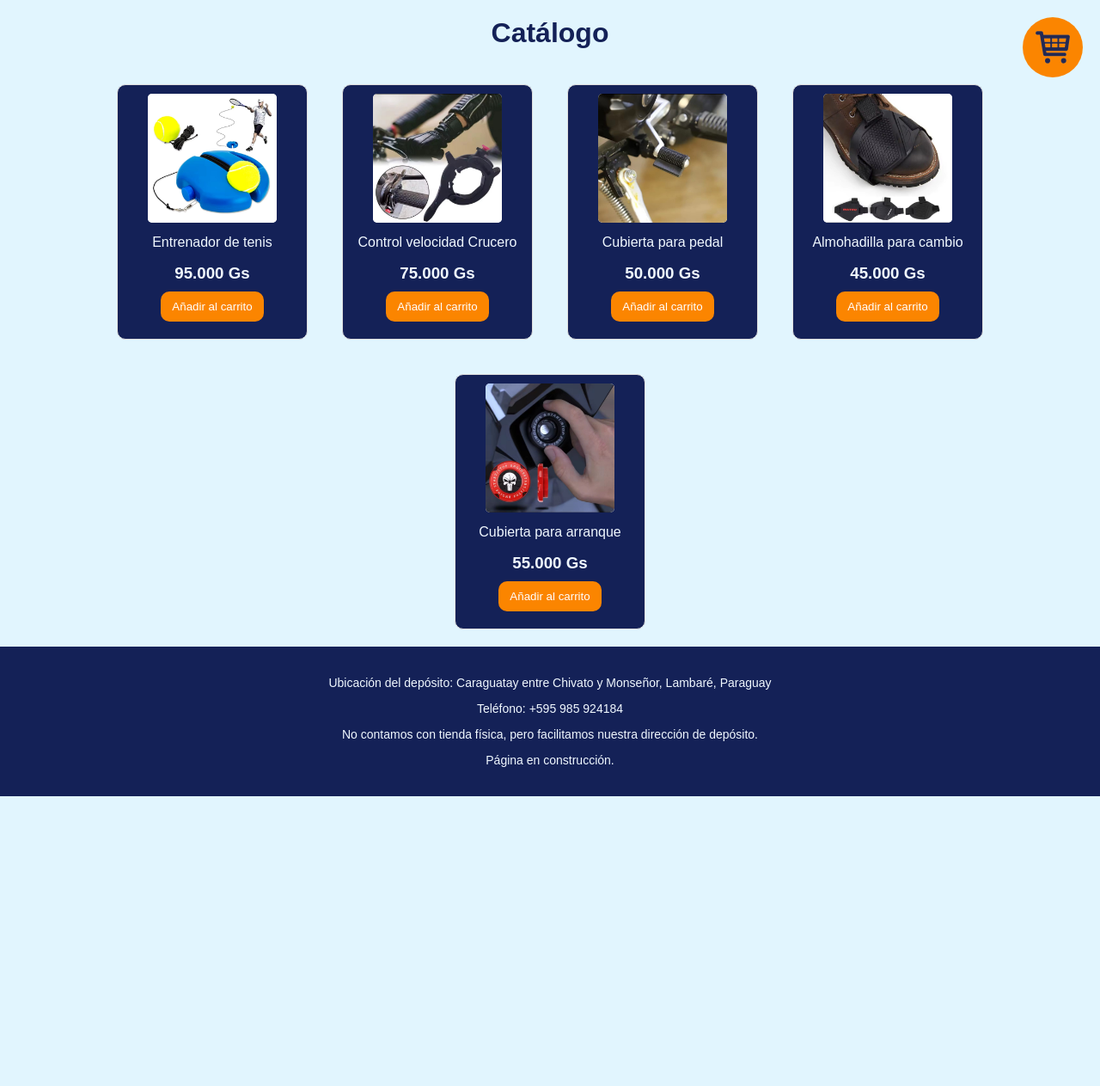
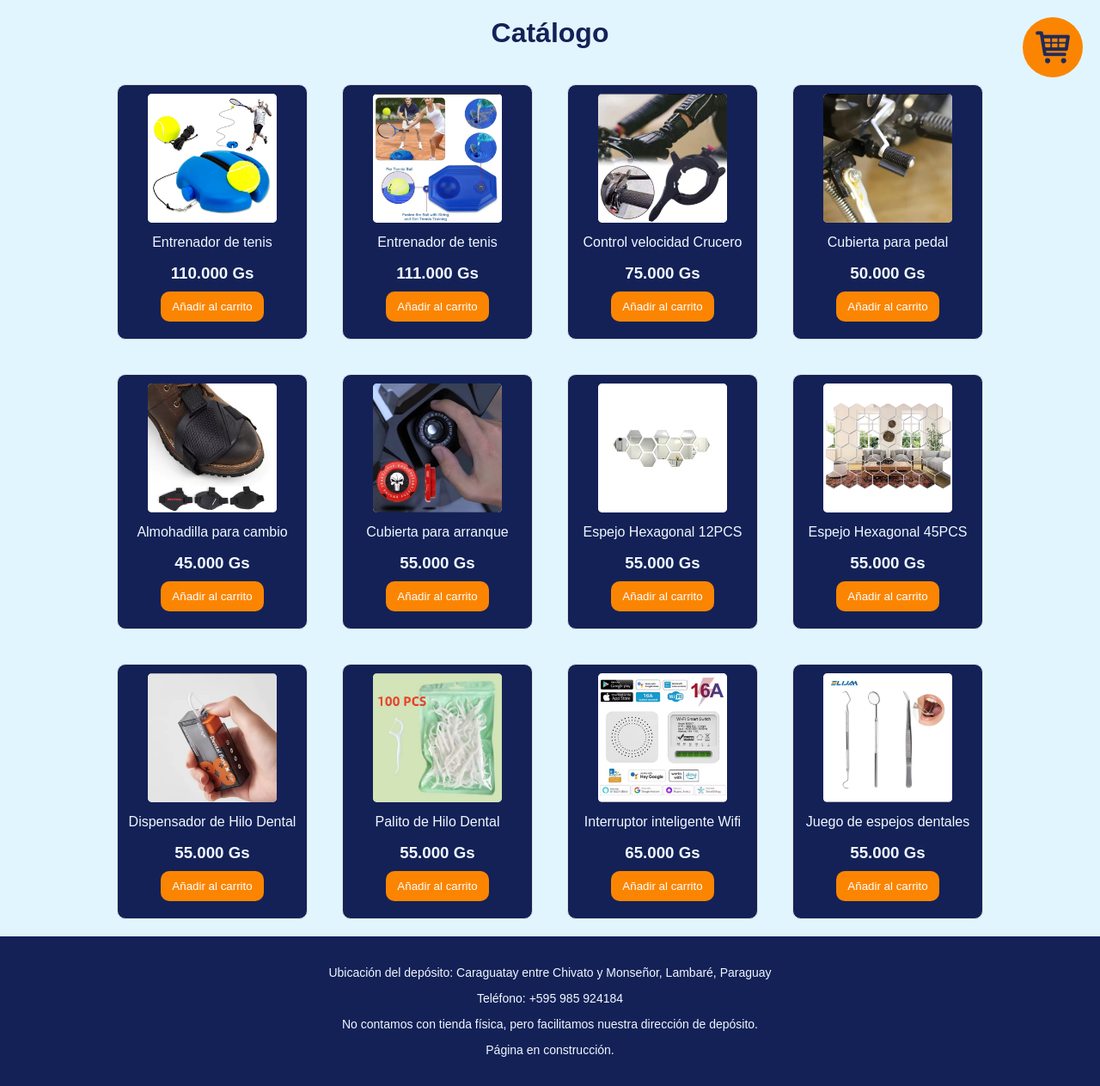
Before and after one commit to calebngp/flashtrade, a Flask app: page / in a window 1280 px wide. Shown: the whole page at 86% size. Before the commit the page ends 926 px from the top, so only its background shows below. Run offline with Flask 3, Linux system fonts and the light colour scheme; some libraries are stand-ins or nearby versions.

Commit message:
Agregar fotos al catalogo

```diff
--- a/templates/catalogo.html
+++ b/templates/catalogo.html
@@ -275,11 +275,18 @@
     <div id="product-container">
         <script>
             const products = [
-                { name: "Entrenador de tenis", price: 95000, img: "static/tenistrainer/1.jpg" },
+                { name: "Entrenador de tenis", price: 110000, img: "static/tenistrainer/1.jpg" },
+                { name: "Entrenador de tenis", price: 111000, img: "static/tenistrainerbaseexagonal/1.jpg" },
                 { name: "Control velocidad Crucero", price: 75000, img: "static/controlcrucero/1.jpg" },
                 { name: "Cubierta para pedal", price: 50000, img: "static/cubiertapedal/2.jpg" },
                 { name: "Almohadilla para cambio", price: 45000, img: "static/almohadillaparacambio/1.jpg" },
-                { name: "Cubierta para arranque", price: 55000, img: "static/cubiertadearranque/1.jpg" }
+                { name: "Cubierta para arranque", price: 55000, img: "static/cubiertadearranque/1.jpg" },
+                { name: "Espejo Hexagonal 12PCS", price: 55000, img: "static/espejoexagonal12u/1.jpg" },
+                { name: "Espejo Hexagonal 45PCS", price: 55000, img: "static/espejoexagonal45u/1.jpg" },
+                { name: "Dispensador de Hilo Dental", price: 55000, img: "static/dispensadorpalitodental/1.jpg" },
+                { name: "Palito de Hilo Dental", price: 55000, img: "static/palitosdentales/1.jpg" },
+                { name: "Interruptor inteligente Wifi", price: 65000, img: "static/interruptorinteligente/1.jpg" },
+                { name: "Juego de espejos dentales", price: 55000, img: "static/juegodeespejos/1.jpg" }
             ];
 
             let cart = JSON.parse(localStorage.getItem('cart')) || [];
```
Also changed, not shown: static/dispensadorpalitodental/1.jpg (added), static/espejoexagonal12u/1.jpg (added), static/espejoexagonal45u/1.jpg (added), static/interruptorinteligente/1.jpg (added), static/juegodeespejos/1.jpg (added), static/palitosdentales/1.jpg (added), static/tenistrainerbaseexagonal/1.jpg (added).
